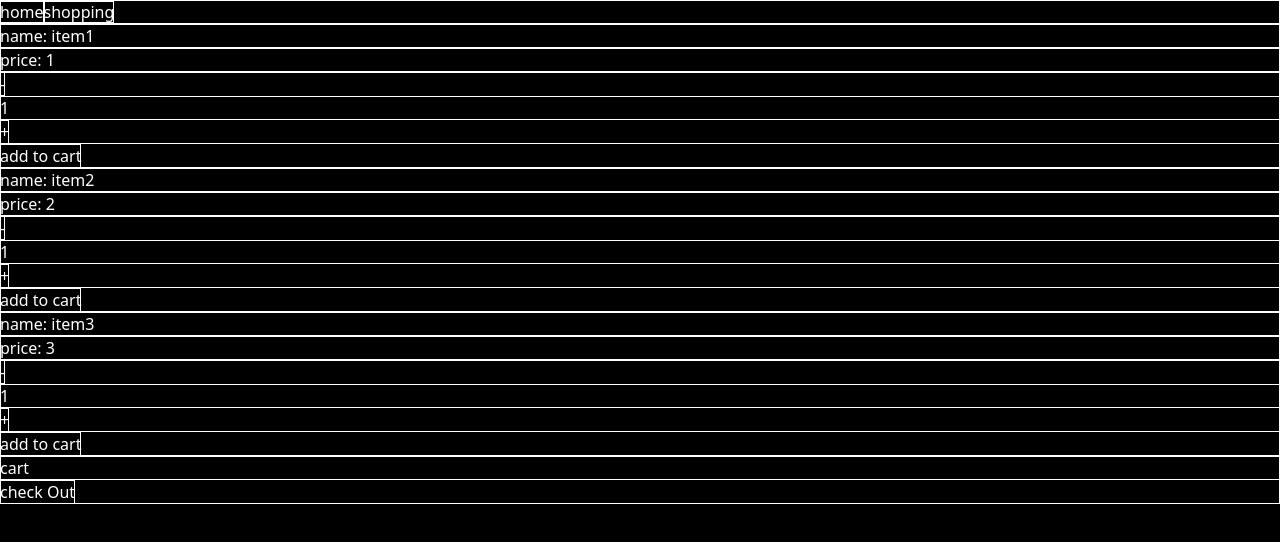
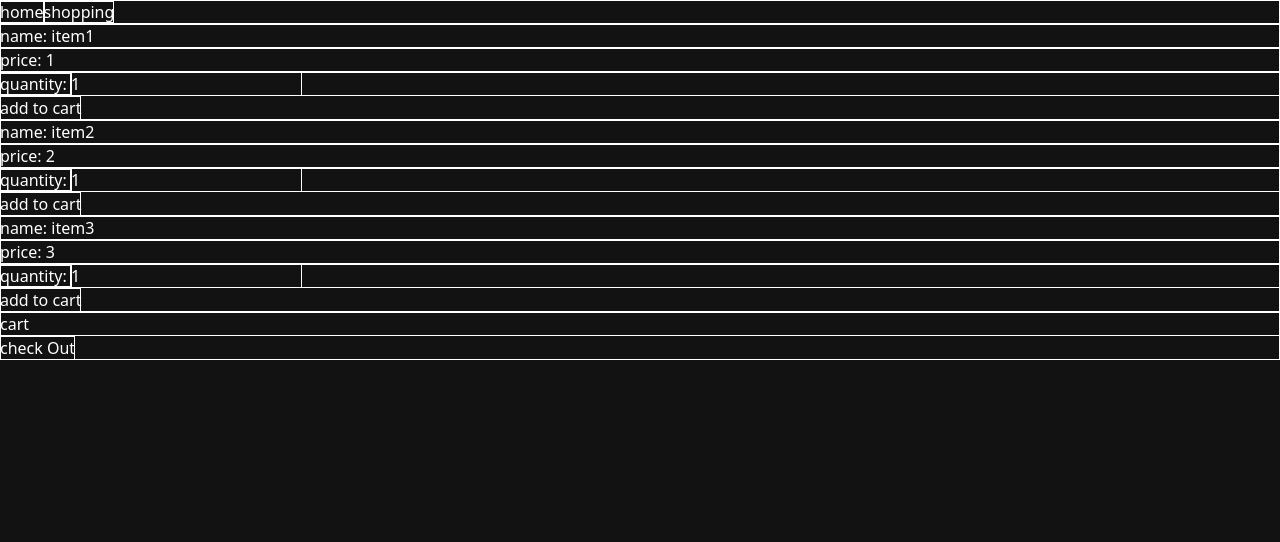
Before and after one commit to ddomhall/the-odin-project, a React (Vite) app in the folder react/shopping/: page /shopping in a window 1280 px wide. Shown: the top 542 px of the page. Built offline with nearby package versions, Linux system fonts and the light colour scheme.

Commit message:
input quantity

```diff
--- a/react/shopping/src/Item.jsx
+++ b/react/shopping/src/Item.jsx
@@ -3,22 +3,13 @@ import {useState} from 'react'
 export default function Item({i, f}) {
   const [quantity, setQuantity] = useState(1)
 
-  function addQuantity() {
-    setQuantity(q => q + 1)
-  }
-
-  function subQuantity() {
-    if (quantity != 1) setQuantity(q => q - 1)
-  }
-
   return (
-    <div className='flex flex-col w-32 h-32' data-value={i.id}>
+    <div className='flex flex-col w-32 h-24' data-value={i.id}>
       <div>name: {i.name}</div>
       <div>price: {i.price}</div>
-      <div className='flex justify-evenly' data-value={quantity}>
-        <button className='w-full' onClick={subQuantity}>-</button>
-        <div className='w-full text-center'>{quantity}</div>
-        <button className='w-full' onClick={addQuantity}>+</button>
+      <div className='flex' data-value={quantity}>
+        <label for={'q' + i.id}>quantity: </label>
+        <input id={'q' + i.id} className='w-full text-center' type='number' value={quantity} onChange={e => setQuantity(e.target.value)}/>
       </div>
       <button onClick={f}>add to cart</button>
     </div>
--- a/react/shopping/src/index.css
+++ b/react/shopping/src/index.css
@@ -4,7 +4,5 @@
 
 * {
 	color-scheme: dark;
-	background-color: black;
-	color: white;
 	box-shadow: inset 0px 0px 0px 1px white;
 }
```
